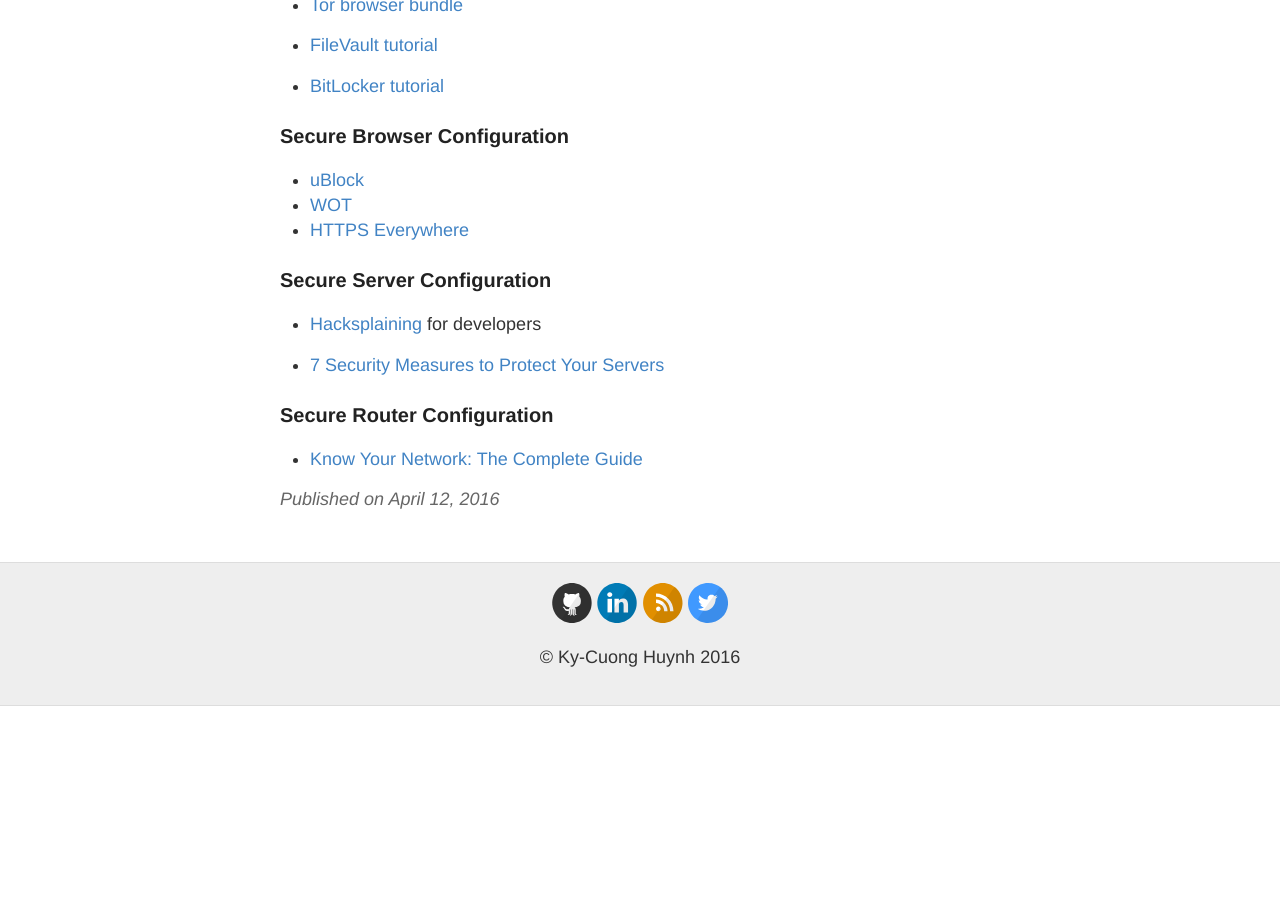
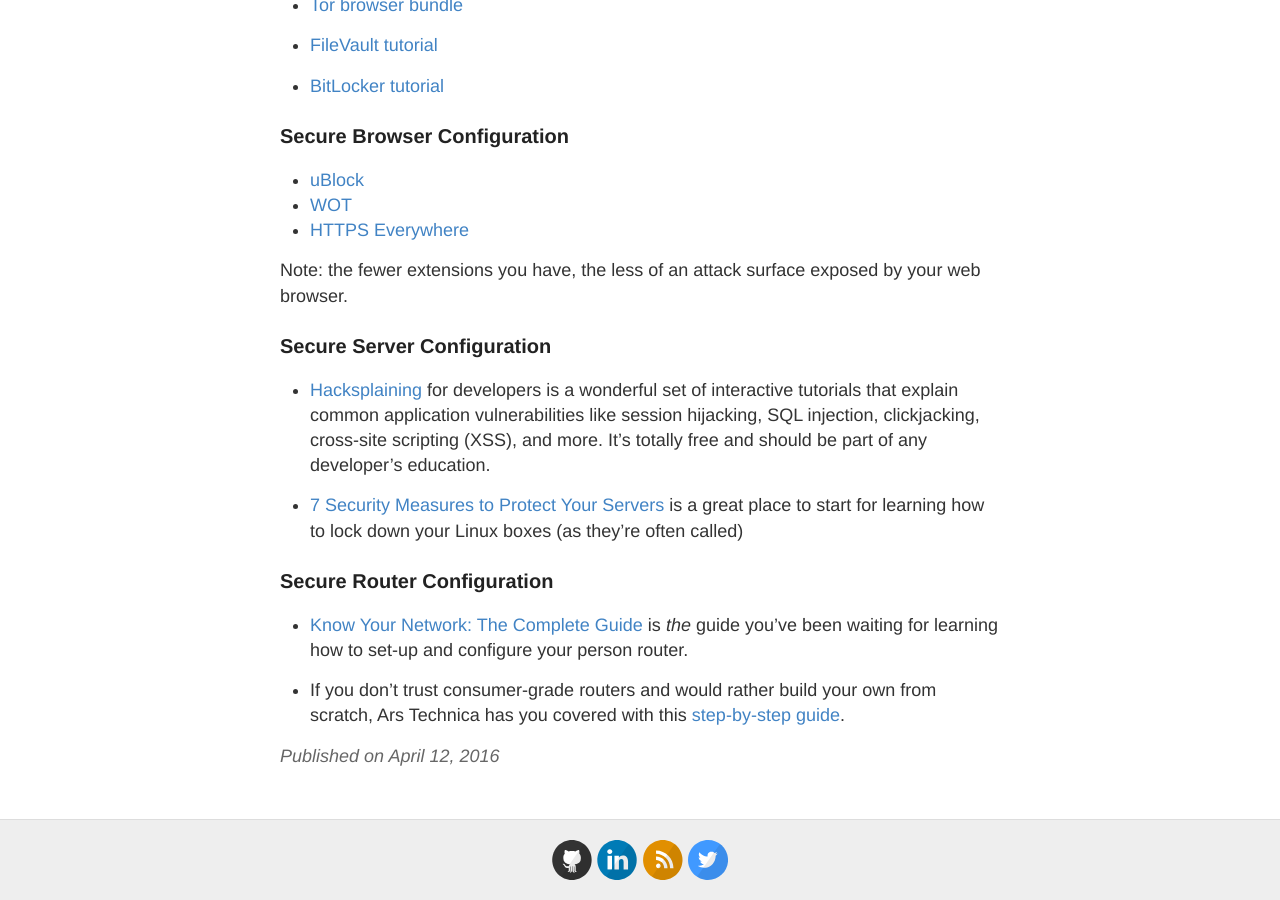
Before and after one commit to gszliu/kycodehuynh.github.io, a Jekyll site: the page built from _posts/2016-04-12-security-handout.md, in a window 1280 px wide and 900 px high, scrolled down 3067 px. Built offline with Jekyll 4.4.1, drawn with Linux system fonts in a browser that asks for light colours; before the commit the page ends 3773 px from its top, so only the background shows below that; some of the changed text lies outside the part shown.

Commit message:
Refinments to online security guide

```diff
--- a/_posts/2016-04-12-security-handout.md
+++ b/_posts/2016-04-12-security-handout.md
@@ -153,14 +153,29 @@ Worried about the NSA? Don't worry, they know.
 * [WOT](https://www.mywot.com)
 * [HTTPS Everywhere](https://www.eff.org/HTTPS-EVERYWHERE)
 
+Note: the fewer extensions you have, the less of an attack surface
+exposed by your web browser.
+
 
 ### Secure Server Configuration
 
-* [Hacksplaining](https://www.hacksplaining.com/) for developers
+* [Hacksplaining](https://www.hacksplaining.com/) for developers is a wonderful
+  set of interactive tutorials that explain common application vulnerabilities
+  like session hijacking, SQL injection, clickjacking, cross-site scripting
+  (XSS), and more. It's totally free and should be part of any developer's
+  education.
 
-* [7 Security Measures to Protect Your Servers](https://www.digitalocean.com/community/tutorials/7-security-measures-to-protect-your-servers)
+* [7 Security Measures to Protect Your
+  Servers](https://www.digitalocean.com/community/tutorials/7-security-
+  measures-to-protect-your-servers) is a great place to start for learning how
+  to lock down your Linux boxes (as they're often called)
 
 
 ### Secure Router Configuration
 
-* [Know Your Network: The Complete Guide](http://lifehacker.com/5833254/know-your-network-the-complete-guide)
+* [Know Your Network: The Complete Guide](http://lifehacker.com/5833254/know-your-network-the-complete-guide) is *the* guide you've been waiting for
+learning how to set-up and configure your person router.
+
+* If you don't trust consumer-grade routers and would rather build your
+  own from scratch, Ars Technica has you covered with this
+  [step-by-step guide](http://arstechnica.com/gadgets/2016/01/numbers-dont-lie-its-time-to-build-your-own-router/).
```
Also changed, not shown: other parts of _posts/2016-04-12-security-handout.md (+4 -4 lines).
